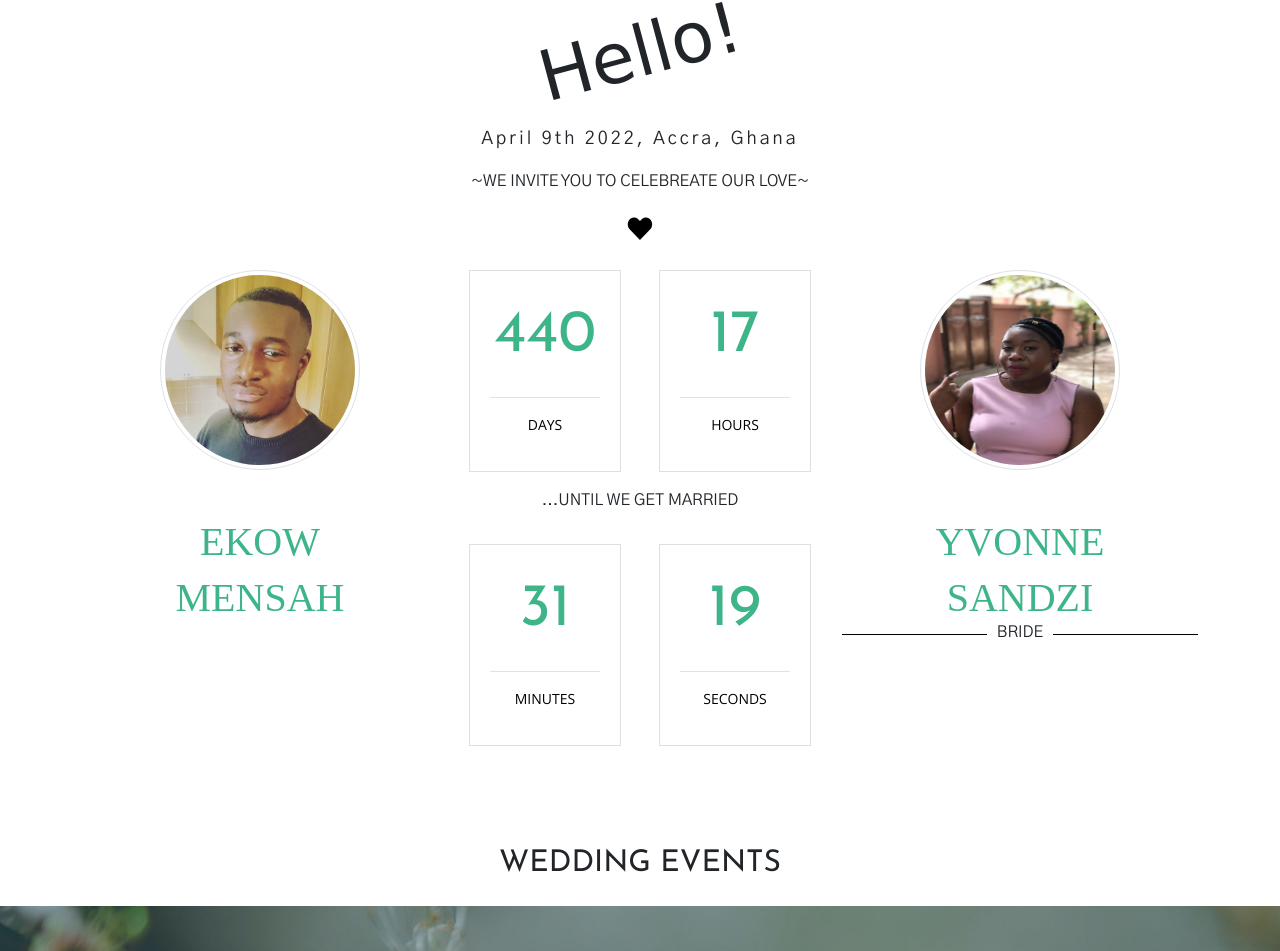
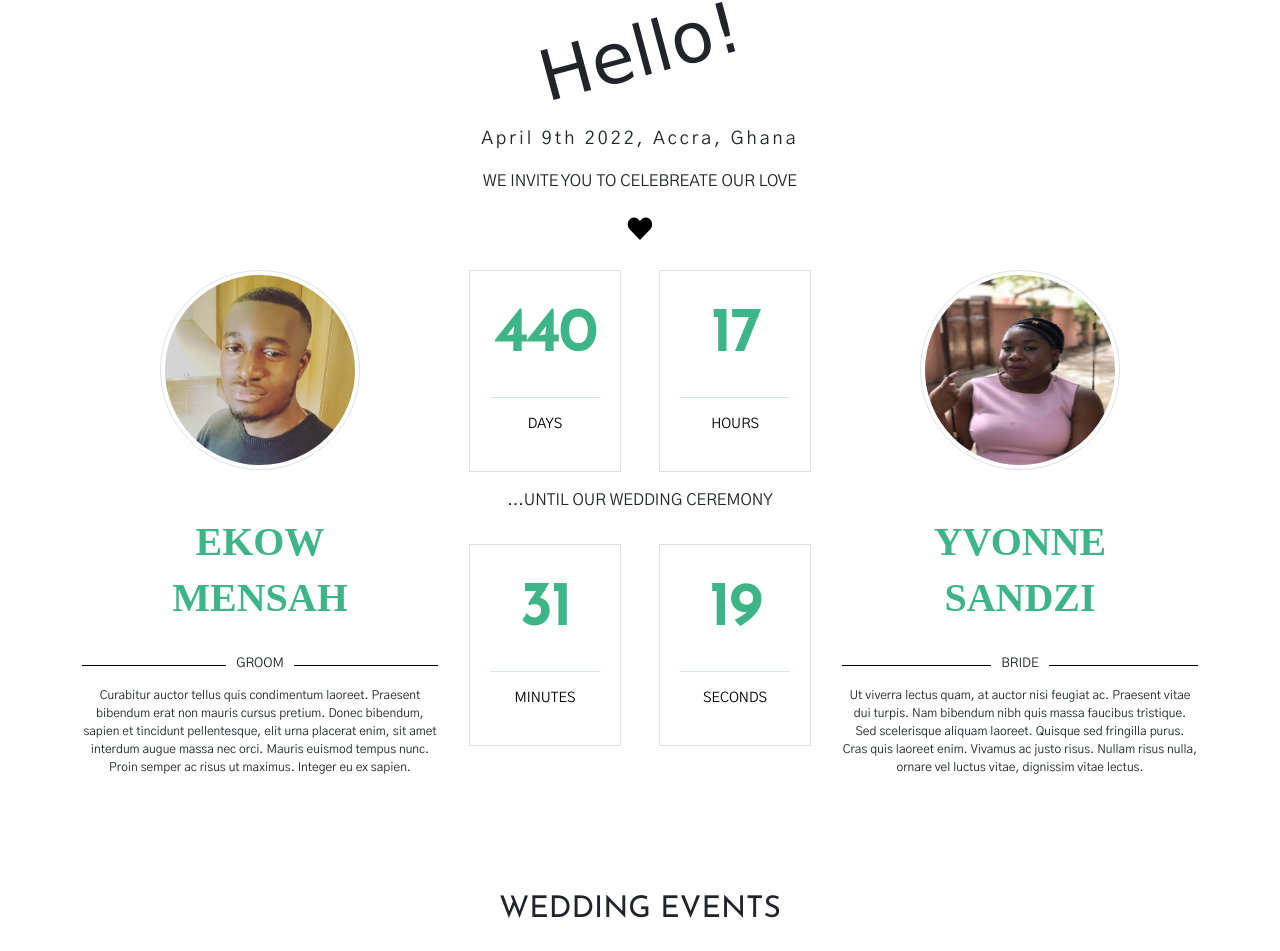
Before and after one commit to ekow-mensah/wedding-website, a website: page src/views/index.html in a window 1280 px wide. Shown: the part 890-1841 px from the top of the page. Drawn offline with nearby package versions, Linux system fonts and the light colour scheme; files whose address does not match are found by name; a web font is replaced by a local one.

```diff
--- a/public/css/style/style.css
+++ b/public/css/style/style.css
@@ -114,7 +114,7 @@
     border: 1px solid #dfdee3;
     padding: 20px;
     font-size: 60px;
-    font-weight: 700px;
+    font-weight: bold;
     font-family: "Josefin Sans", sans-serif;
     color:#3EB489;
     width: 40%;
@@ -125,13 +125,19 @@
 .time-interval-column {
     font-size: 14px;
     text-transform: uppercase;
-    font-family: "Open Sans", sans-serif;
+    font-family: "Gothic A1", sans-serif;
     color: #000;
+    font-weight: normal;
+}
+
+.bio {
+    font-size: 12px;
 }
 
 .name-heading {
     font-family: 'Libre Caslon Display', serif;
     color: #3EB489;
+    font-weight: 600;
 }
 
 .thumbnail-image {
@@ -154,12 +160,13 @@
     text-align   : center;
     border-bottom: 1px solid #000;
     line-height  : 0.1em;
-    margin       : 10px 0 20px;
+    margin       : 40px 0 20px;
 }
 
 .wedding-roles span {
     background: #fff;
     padding   : 0 10px;
+    font-size: 13px;
 }
 
 .section-heading {
--- a/src/views/index.html
+++ b/src/views/index.html
@@ -53,7 +53,7 @@
         <section class="container">
             <h2 class="text-center hello-heading"> Hello! </h2>
             <p class="text-center date-line pt-4"> April 9th 2022, Accra, Ghana</p>
-            <p class="text-center tag-line"> ~WE INVITE YOU TO CELEBREATE OUR LOVE~ </p>
+            <p class="text-center tag-line"> WE INVITE YOU TO CELEBREATE OUR LOVE </p>
             <p class="text-center"><i class="ion-heart heart-icon"></i></p>
 
             <section class="countdown-section text-center">
@@ -65,6 +65,14 @@
                         <section class="mt-5">
                             <h1 class="name-heading""> EKOW</h1>
                             <h1 class="name-heading"> MENSAH</h1>
+                            <span class="seperator-before"></span>
+                            <p class="wedding-roles"><span> GROOM</span></p>
+                            <p class="bio">
+                                Curabitur auctor tellus quis condimentum laoreet. Praesent bibendum erat non mauris
+                                cursus pretium. Donec bibendum, sapien et tincidunt pellentesque, elit urna placerat enim,
+                                sit amet interdum augue massa nec orci. Mauris euismod tempus nunc.
+                                Proin semper ac risus ut maximus. Integer eu ex sapien.
+                            </p>
                         </section>
                     </section>
 
@@ -83,7 +91,7 @@
                         </div>
                         <div class="row">
                             <div class="col-sm-12 col-md-12 pt-3 pb-3">
-                                ...UNTIL WE GET MARRIED
+                                ...UNTIL OUR WEDDING CEREMONY
                             </div>
                         </div>
                         <div class="row mt-3">
@@ -109,6 +117,12 @@
                             <h1 class="name-heading"> SANDZI</h1>
                             <span class="seperator-before"></span>
                             <p class="wedding-roles"><span> BRIDE</span></p>
+                            <p class="bio">
+                                Ut viverra lectus quam, at auctor nisi feugiat ac. Praesent vitae dui turpis.
+                                Nam bibendum nibh quis massa faucibus tristique. Sed scelerisque aliquam laoreet.
+                                Quisque sed fringilla purus. Cras quis laoreet enim. Vivamus ac justo risus.
+                                 Nullam risus nulla, ornare vel luctus vitae, dignissim vitae lectus.
+                            </p>
                         </section>
                     </section>
                 </section>
```
Also changed, not shown: package.json (+6 -1 lines).
